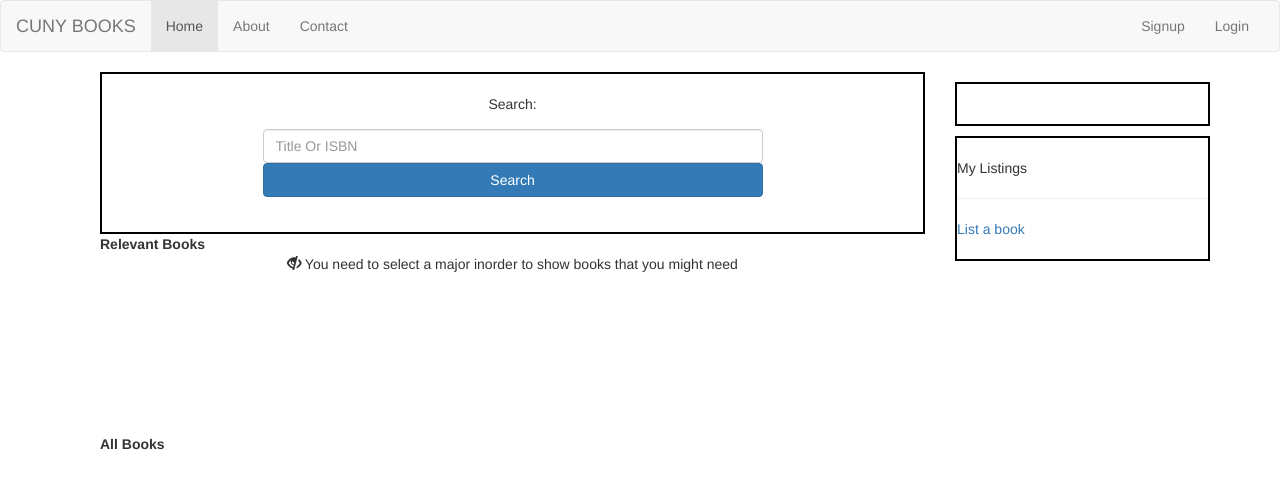
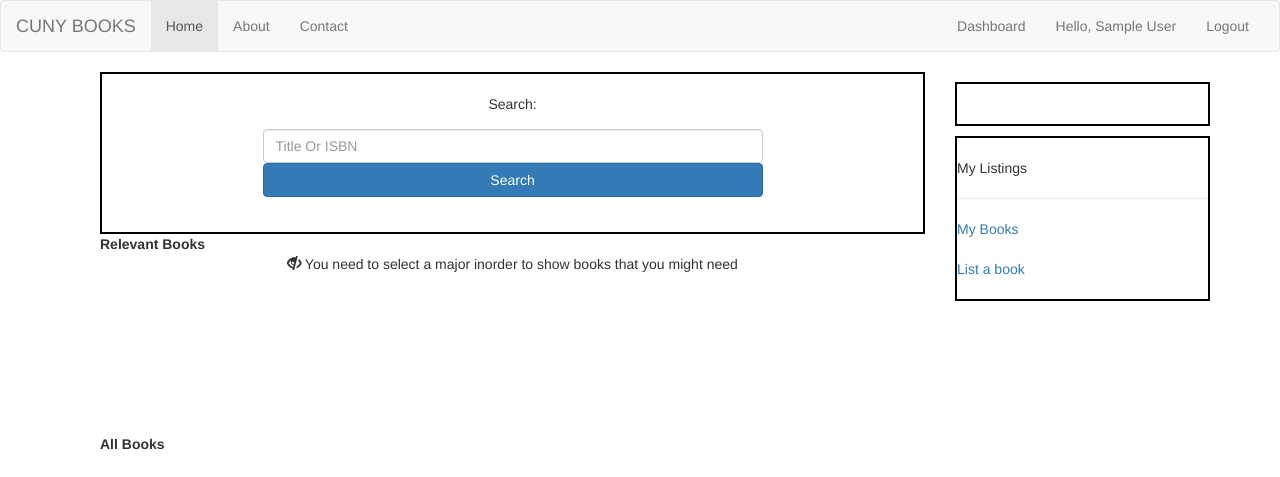
Before and after one commit to Asefaw/cuny-books, a Node server app: template views/dashboard.hbs in a window 1280 px wide. Shown: the top 477 px of the page. Run offline with Node 20, Linux system fonts and the light colour scheme; the template is opened without the code that fills it: values that come from a table or form of the project are taken from there, others are empty; the visitor is signed in with stand-in values (Sample User, id 1); some libraries are stand-ins or nearby versions.

Commit message:
updated routes

```diff
--- a/controllers/books.js
+++ b/controllers/books.js
@@ -38,7 +38,7 @@ module.exports = {
         if(req.user){
 		    Book.find({'owner': req.params.user})
 	 	    .then(function(books){
-	 		    res.render('userHome', {books: books});
+	 		    res.render('dashboard', {books: books});
 	 	    });
     	}else{
     		res.redirect('/user/login');
@@ -87,7 +87,7 @@ module.exports = {
     		Book.saveNewBook(newBook, function(err, book){
     			if(err) throw err;
     			req.flash('success_msg', 'Your Book Has Been Saved Click My Books to display');
-    			res.redirect('/user/userHome');
+    			res.redirect('/user/dashboard');
     		});
     	}
     },
--- a/views/dashboard.hbs
+++ b/views/dashboard.hbs
@@ -75,6 +75,7 @@
                     <div class='col-sm-3'>{{this.offers}} Offers</div>
                 </div>
             {{/each}}
+            <a href='/books/{{user.fullName}}/books'>My Books</a><br><br>
             <a href='/books/newBookForm'>List a book</a>
         </div>
     </div>
--- a/views/newBookForm.hbs
+++ b/views/newBookForm.hbs
@@ -1,7 +1,7 @@
 <div class='container'>
     {{!-- left side of the page --}}
     <div class='col-sm-9'>
-        <form class="form-horizontal" role="form" action="/book/new" method="POST">
+        <form class="form-horizontal" role="form" action="/books/new" method="POST">
             <h3 class="display-3">Add Books Below</h3> <br>
             <div class="form-group">
                 <label for="tirle" class="col-sm-3 control-label">Title</label>
```
